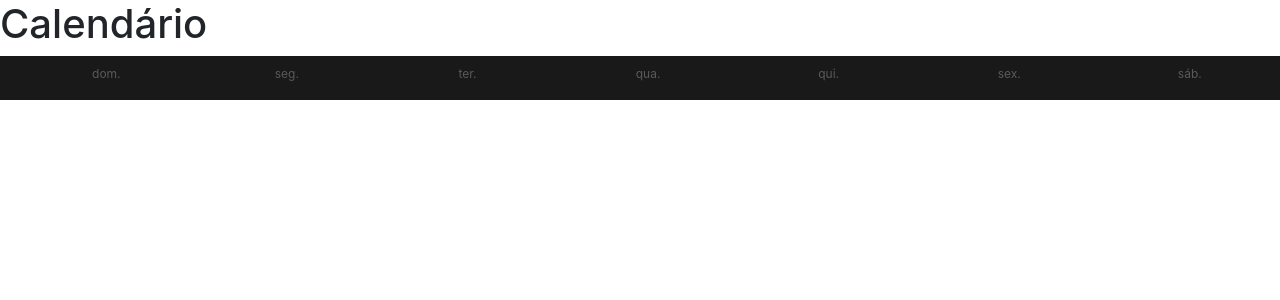
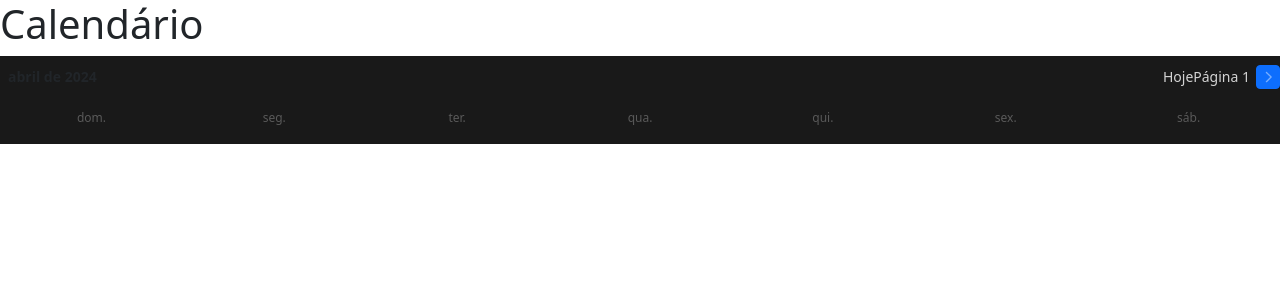
Before and after one commit to gu1lh3rm3s0rd1/TaskHub, a Node server app: page /dias/ in a window 1280 px wide. Shown: the top 300 px of the page. Run offline with Node 20, Linux system fonts and the light colour scheme; data that the repository does not hold is empty; some libraries are stand-ins or nearby versions.

Commit message:
Paginacao dos dias concluida. Rotas de PUT e DELETEainda nao prontas

```diff
--- a/app.js
+++ b/app.js
@@ -2,7 +2,6 @@
 const express = require('express');
 const bodyParser = require('body-parser');
 const tarefasRouter = require('./routes/tarefas');
-const calendarRoutes = require('./routes/calendario');
 const diasRouter = require('./routes/dias');
 
 require('./db'); // Isso assegura que o banco de dados esteja conectado
@@ -23,21 +22,7 @@ app.use(express.static('public'));
 
 // Rotas
 app.use('/tarefas', tarefasRouter);
-app.use('/api/calendar', calendarRoutes);
 app.use('/dias', diasRouter);
-app.get('/', (req, res) => {
-  const date = new Date();
-  const year = date.getFullYear();
-  const month = date.getMonth(); // Mês atual (0-11)
-
-  // Calcula o número de dias no mês
-  const daysInMonth = new Date(year, month + 1, 0).getDate();
-
-  // Gerar array de dias [1, 2, ..., daysInMonth]
-  const days = Array.from({ length: daysInMonth }, (_, i) => i + 1);
-
-  res.render('teste2', { year, month, days, title: 'Calendário' });
-});
 
 const PORT = process.env.PORT || 3000;
 
--- a/public/js/calendar.js
+++ b/public/js/calendar.js
@@ -1,30 +1,127 @@
-document.addEventListener('DOMContentLoaded', function () {
-    const days = document.querySelectorAll('.day');
-    const modal = document.getElementById('taskModal');
-    const closeBtn = document.querySelector('.close');
-    const form = document.getElementById('taskForm');
+document.querySelectorAll('.dia-calendario').forEach(cell => {
+    cell.addEventListener('click', function () {
+        const selectedDate = this.getAttribute('data-date');
+        document.getElementById('data').value = selectedDate; // Fill the date field in the form
 
-    days.forEach(day => {
-        day.addEventListener('click', function () {
-            modal.style.display = 'block';
+        // Bootstrap modal show method
+        $('#myModal').modal('show');
     });
 });
 
-    closeBtn.addEventListener('click', function () {
-        modal.style.display = 'none';
+
+
+
+///////////////////////////////////////////////////////////////////////////////////////////////////////////////////////////////////
+
+
+
+
+function carregarTarefas() {
+    fetch('/tarefas')
+        .then(response => response.json())
+        .then(data => {
+            const listaTarefas = document.getElementById('listaTarefas');
+            listaTarefas.innerHTML = '';
+            const ul = document.createElement('ul');
+            ul.classList.add('list-group');
+
+            data.forEach(tarefa => {
+                const li = document.createElement('li');
+                li.classList.add('list-group-item');
+                li.innerHTML = `
+          <h5 class="mb-1">${tarefa.titulo}</h5>
+          <p class="mb-1">${tarefa.descricao}</p>
+          <small>Data: ${new Date(tarefa.data).toLocaleDateString()}</small><br>
+          <small>Status: ${tarefa.status}</small>
+          <button onclick="editarTarefa('${tarefa._id.$oid}')" class="btn btn-primary btn-sm" data-bs-toggle="modal" data-bs-target="#editModal">Editar</button>
+          <button onclick="deletarTarefa('${tarefa._id.$oid}')" class="btn btn-danger btn-sm" data-bs-toggle="modal" data-bs-target="#deleteModal">Deletar</button>
+        `;
+                ul.appendChild(li);
             });
 
-    window.onclick = function (event) {
-        if (event.target == modal) {
-            modal.style.display = 'none';
+            listaTarefas.appendChild(ul);
+        })
+        .catch(error => console.error('Erro ao carregar tarefas:', error));
 }
-    };
 
-    form.addEventListener('submit', function (event) {
-        event.preventDefault();
-        const taskDescription = document.getElementById('taskDescription').value;
-        console.log('Tarefa adicionada: ' + taskDescription);
-        modal.style.display = 'none';
-        // Adicione a tarefa ao banco de dados ou a uma lista de tarefas aqui
+window.onload = carregarTarefas;
+
+// Função para atualizar uma tarefa
+async function atualizarTarefa(id, titulo, descricao, data, status) {
+    try {
+        await fetch(`/tarefas/${id}`, {
+            method: 'PUT',
+            headers: {
+                'Content-Type': 'application/json'
+            },
+            body: JSON.stringify({
+                titulo,
+                descricao,
+                data,
+                status
+            })
         });
+        carregarTarefas(); // Recarregar tarefas após atualização
+        var editModal = new bootstrap.Modal(document.getElementById('editModal'));
+        editModal.hide();
+    } catch (error) {
+        console.error('Erro ao atualizar tarefa:', error);
+    }
+}
+
+// Função para deletar uma tarefa
+async function deletarTarefa(id) {
+    try {
+        await fetch(`/tarefas/${id}`, {
+            method: 'DELETE'
         });
+        carregarTarefas(); // Recarregar tarefas após exclusão
+        var deleteModal = new bootstrap.Modal(document.getElementById('deleteModal'));
+        deleteModal.hide();
+    } catch (error) {
+        console.error('Erro ao deletar tarefa:', error);
+    }
+}
+
+// Adicionar evento de submit para o formulário de edição
+document.getElementById('editForm').addEventListener('submit', function (e) {
+    e.preventDefault();
+    const id = document.getElementById('editId').value;
+    const titulo = document.getElementById('editTitulo').value;
+    const descricao = document.getElementById('editDescricao').value;
+    const data = document.getElementById('editData').value;
+    const status = document.getElementById('editStatus').value;
+    atualizarTarefa(id, titulo, descricao, data, status);
+});
+
+// Adicionar evento de submit para o formulário de deleção
+document.getElementById('deleteForm').addEventListener('submit', function (e) {
+    e.preventDefault();
+    const id = document.getElementById('deleteId').value;
+    deletarTarefa(id);
+});
+
+
+
+
+
+////////////////////////////////////////////////////////////////////////////////////////////////////////////////////////////////////////////
+
+
+
+
+function paginaAnterior() {
+    var url = new URL(window.location.href);
+    var page = parseInt(url.searchParams.get("page") || 1);
+    if (page > 1) {
+        url.searchParams.set("page", page - 1);
+        window.location.href = url.toString();
+    }
+}
+
+function proximaPagina() {
+    var url = new URL(window.location.href);
+    var page = parseInt(url.searchParams.get("page") || 1);
+    url.searchParams.set("page", page + 1);
+    window.location.href = url.toString();
+}
--- a/routes/dias.js
+++ b/routes/dias.js
@@ -1,28 +1,72 @@
 // // routes/dias.js
+// const express = require('express');
+// const router = express.Router();
+// const Dia = require('../models/Dia');
+
+// router.get('/', async (req, res) => {
+//     try {
+//         const currentYear = new Date().getFullYear();
+//         const nextYear = currentYear + 1;
+//         const startDate = new Date(currentYear, 0, 1); // Primeiro dia do ano atual
+//         const endDate = new Date(nextYear, 11, 31); // Último dia do ano seguinte
+
+//         const dias = await Dia.find({
+//             data: { $gte: startDate, $lte: endDate }
+//         }).sort({ data: 1 });
+
+//         const semanas = agruparDiasPorSemana(dias);
+//         res.render('teste2', { semanas }); // Aqui está passando as semanas corretamente
+//     } catch (err) {
+//         res.status(500).send("Erro ao recuperar dados: " + err);
+//     }
+// });
+
+// // Função para agrupar os dias em semanas
+// function agruparDiasPorSemana(dias) {
+//     const semanas = [];
+//     let semana = [];
+
+//     dias.forEach((dia, index) => {
+//         if (new Date(dia.data).getDay() === 0 && semana.length > 0) {
+//             semanas.push(semana);
+//             semana = [];
+//         }
+//         semana.push(dia);
+//         if (index === dias.length - 1) {
+//             semanas.push(semana);
+//         }
+//     });
+
+//     return semanas;
+// }
+
+// module.exports = router;
+
+
+// routes/dias.js
 const express = require('express');
 const router = express.Router();
 const Dia = require('../models/Dia');
 
-// router.get('/', (req, res) => {
-//     Dia.find({})
-//         .then(dias => {
-//             res.render('teste2', { dias }); // Certifique-se de que 'teste2' é o nome correto do arquivo EJS na pasta views
-//         })
-//         .catch(err => {
-//             res.status(500).send("Erro ao recuperar dados: " + err);
-//         });
-// });
-
-
-
-
-
-
 router.get('/', async (req, res) => {
     try {
-        const dias = await Dia.find({}).sort({ data: 1 });
+        const page = req.query.page || 1; // Página atual
+        const daysPerPage = 35; // Dias por página
+
+        const currentYear = new Date().getFullYear();
+        const nextYear = currentYear + 1;
+        const startDate = new Date(currentYear, 0, 1); // Primeiro dia do ano atual
+        const endDate = new Date(nextYear, 11, 31); // Último dia do ano seguinte
+
+        const dias = await Dia.find({
+            data: { $gte: startDate, $lte: endDate }
+        })
+            .sort({ data: 1 })
+            .skip((page - 1) * daysPerPage) // Ignora os dias das páginas anteriores
+            .limit(daysPerPage); // Limita a quantidade de dias por página
+
         const semanas = agruparDiasPorSemana(dias);
-        res.render('teste2', { semanas }); // Aqui está passando as semanas corretamente
+        res.render('teste2', { semanas, currentPage: page }); // Passa a página atual para o template
     } catch (err) {
         res.status(500).send("Erro ao recuperar dados: " + err);
     }
--- a/routes/tarefas.js
+++ b/routes/tarefas.js
@@ -1,3 +1,4 @@
+// routes/tarefas.js
 const express = require('express');
 const router = express.Router();
 const tarefasController = require('../controllers/tarefasController');
--- a/views/teste2.ejs
+++ b/views/teste2.ejs
@@ -5,8 +5,9 @@
   <meta charset="UTF-8">
   <meta name="viewport" content="width=device-width, initial-scale=1.0">
   <title>Calendário</title>
+  <link href="https://maxcdn.bootstrapcdn.com/bootstrap/4.5.2/css/bootstrap.min.css" rel="stylesheet">
+  <link href="https://cdn.jsdelivr.net/npm/bootstrap@5.3.3/dist/css/bootstrap.min.css" rel="stylesheet" integrity="sha384-QWTKZyjpPEjISv5WaRU9OFeRpok6YctnYmDr5pNlyT2bRjXh0JMhjY6hW+ALEwIH" crossorigin="anonymous">
 
-  <link href="https://maxcdn.bootstrapcdn.com/bootstrap/4.5.2/css/bootstrap.min.css" rel="stylesheet">
   <script src="https://ajax.googleapis.com/ajax/libs/jquery/3.5.1/jquery.min.js"></script>
   <script src="https://cdnjs.cloudflare.com/ajax/libs/popper.js/1.16.0/umd/popper.min.js"></script>
   <script src="https://maxcdn.bootstrapcdn.com/bootstrap/4.5.2/js/bootstrap.min.js"></script>
@@ -17,31 +18,45 @@
   <h1>Calendário</h1>
 
   <div style="position: absolute; left: 0px; right: 0px; background: rgb(25, 25, 25); z-index: 85;">
+    <div class="pagination" style="display: flex; height: 42px; align-items: center; margin-bottom: 2px;">
+      <div style="font-weight: 600; margin-left: 8px; margin-right: 8px; line-height: 1; font-size: 14px;">
+        abril de 2024
+      </div>
+
+      <div style="flex-grow: 1;"></div>
+
+      <% if (currentPage> 1) { %>
+      <!-- mes anterior -->
+      <div role="button" tabindex="0" onclick="paginaAnterior()" class="btn btn-primary" style="user-select: none; transition: background 20ms ease-in; cursor: pointer; display: inline-flex; align-items: center; justify-content: center; flex-shrink: 0; border-radius: 4px; height: 24px; width: 24px; padding: 0px;" aria-label="Mês anterior">
+        <svg role="graphics-symbol" viewBox="0 0 16 16" style="width: 14px; height: 14px; display: block; fill: rgba(255, 255, 255, 0.445); flex-shrink: 0;" class="chevronLeft">
+          <path d="M3.61816 8.06445C3.61816 8.29688 3.70703 8.49512 3.8916 8.67285L9.22363 13.8887C9.36719 14.0391 9.55859 14.1143 9.77734 14.1143C10.2217 14.1143 10.5703 13.7725 10.5703 13.3213C10.5703 13.1025 10.4814 12.9043 10.3311 12.7539L5.52539 8.06445L10.3311 3.375C10.4814 3.21777 10.5703 3.01953 10.5703 2.80078C10.5703 2.35645 10.2217 2.01465 9.77734 2.01465C9.55859 2.01465 9.36719 2.08984 9.22363 2.24023L3.8916 7.45605C3.70703 7.63379 3.625 7.83203 3.61816 8.06445Z">
+          </path>
+        </svg>
+      </div>
+      <% } %>
+
+      <div role="button" tabindex="0" onclick="irParaHoje()" style="user-select: none; transition: background 20ms ease-in; cursor: pointer; display: inline-flex; align-items: center; flex-shrink: 0; white-space: nowrap; height: 24px; border-radius: 4px; font-size: 14px; line-height: 1.2; min-width: 0px; padding-left: 6px; padding-right: 6px; color: rgba(255, 255, 255, 0.81);">
+        Hoje <br> <span> Página <%= currentPage %></span>
+      </div>
+
+      <!-- proximo mes -->
+      <div role="button" tabindex="0" onclick="proximaPagina()" class="btn btn-primary" style="user-select: none; transition: background 20ms ease-in; cursor: pointer; display: inline-flex; align-items: center; justify-content: center; flex-shrink: 0; border-radius: 4px; height: 24px; width: 24px; padding: 0px;" aria-label="Próximo mês">
+        <svg role="graphics-symbol" viewBox="0 0 16 16" style="width: 14px; height: 14px; display: block; fill: rgba(255, 255, 255, 0.445); flex-shrink: 0;" class="chevronRight">
+          <path d="M12.375 8.06445C12.375 7.83203 12.2861 7.63379 12.1084 7.45605L6.77637 2.24023C6.62598 2.08984 6.44141 2.01465 6.22266 2.01465C5.77832 2.01465 5.42285 2.35645 5.42285 2.80078C5.42285 3.01953 5.51172 3.21777 5.66211 3.375L10.4746 8.06445L5.66211 12.7539C5.51855 12.9043 5.42285 13.1025 5.42285 13.3213C5.42285 13.7725 5.77832 14.1143 6.22266 14.1143C6.44141 14.1143 6.62598 14.0391 6.77637 13.8887L12.1084 8.67285C12.293 8.49512 12.375 8.29688 12.375 8.06445Z">
+          </path>
+        </svg>
+      </div>
+    </div>
+
     <div style="display: flex; height: 42px; align-items: center; margin-bottom: 2px;">
       <!-- Cabeçalho do Calendário -->
-      <div style="font-weight: 600; margin-left: 8px; margin-right: 8px; line-height: 1; font-size: 14px;">
-      </div>
-      <div style="flex-grow: 1; flex-basis: 0px; text-align: center; font-size: 12px; height: 24px; color: rgba(255, 255, 255, 0.283);">
-        dom.
-      </div>
-      <div style="flex-grow: 1; flex-basis: 0px; text-align: center; font-size: 12px; height: 24px; color: rgba(255, 255, 255, 0.283);">
-        seg.
-      </div>
-      <div style="flex-grow: 1; flex-basis: 0px; text-align: center; font-size: 12px; height: 24px; color: rgba(255, 255, 255, 0.283);">
-        ter.
-      </div>
-      <div style="flex-grow: 1; flex-basis: 0px; text-align: center; font-size: 12px; height: 24px; color: rgba(255, 255, 255, 0.283);">
-        qua.
-      </div>
-      <div style="flex-grow: 1; flex-basis: 0px; text-align: center; font-size: 12px; height: 24px; color: rgba(255, 255, 255, 0.283);">
-        qui.
-      </div>
-      <div style="flex-grow: 1; flex-basis: 0px; text-align: center; font-size: 12px; height: 24px; color: rgba(255, 255, 255, 0.283);">
-        sex.
-      </div>
-      <div style="flex-grow: 1; flex-basis: 0px; text-align: center; font-size: 12px; height: 24px; color: rgba(255, 255, 255, 0.283);">
-        sáb.
-      </div>
+      <div style="flex-grow: 1; flex-basis: 0px; text-align: center; font-size: 12px; height: 24px; color: rgba(255, 255, 255, 0.283);">dom.</div>
+      <div style="flex-grow: 1; flex-basis: 0px; text-align: center; font-size: 12px; height: 24px; color: rgba(255, 255, 255, 0.283);">seg.</div>
+      <div style="flex-grow: 1; flex-basis: 0px; text-align: center; font-size: 12px; height: 24px; color: rgba(255, 255, 255, 0.283);">ter.</div>
+      <div style="flex-grow: 1; flex-basis: 0px; text-align: center; font-size: 12px; height: 24px; color: rgba(255, 255, 255, 0.283);">qua.</div>
+      <div style="flex-grow: 1; flex-basis: 0px; text-align: center; font-size: 12px; height: 24px; color: rgba(255, 255, 255, 0.283);">qui.</div>
+      <div style="flex-grow: 1; flex-basis: 0px; text-align: center; font-size: 12px; height: 24px; color: rgba(255, 255, 255, 0.283);">sex.</div>
+      <div style="flex-grow: 1; flex-basis: 0px; text-align: center; font-size: 12px; height: 24px; color: rgba(255, 255, 255, 0.283);">sáb.</div>
     </div>
   </div>
 
@@ -50,7 +65,7 @@
   <% semanas.forEach(semana=> { %>
   <div>
     <% semana.forEach(dia=> { %>
-    <div class="dia-calendario" data-date="<%= dia.data.toISOString().slice(0, 10) %>" style="display: inline-block; width: calc(100% / 8); border: 1px solid #ccc; padding: 10px; box-sizing: border-box; cursor: pointer;">
+    <div id="diasCalendario" class="dia-calendario mt-4" data-date="<%= dia.data.toISOString().slice(0, 10) %>" style="display: inline-block; width: calc(100% / 8); border: 1px solid #ccc; padding: 10px; box-sizing: border-box; cursor: pointer;">
       <%= new Date(dia.data).getDate() %> - <%= dia.diaDaSemana %>
     </div>
     <% }); %>
@@ -61,7 +76,9 @@
   </div>
   <% }); %>
 
+
   <br>
+
 
   <!-- Modal -->
   <div class="modal fade" id="myModal" tabindex="-1" role="dialog" aria-labelledby="modalLabel" aria-hidden="true">
@@ -69,9 +86,7 @@
       <div class="modal-content">
         <div class="modal-header">
           <h5 class="modal-title" id="modalLabel">Nova Tarefa</h5>
-          <button type="button" class="close" data-dismiss="modal" aria-label="Close">
-            <span aria-hidden="true">&times;</span>
-          </button>
+          <button type="button" class="btn-close" data-bs-dismiss="modal" aria-label="Close"></button>
         </div>
         <div class="modal-body">
           <form action="/tarefas" method="POST">
@@ -93,20 +108,10 @@
     </div>
   </div>
 
-  <script>
-    document.querySelectorAll('.dia-calendario').forEach(cell => {
-      cell.addEventListener('click', function() {
-        const selectedDate = this.getAttribute('data-date');
-        document.getElementById('data').value = selectedDate; // Fill the date field in the form
-
-        // Bootstrap modal show method
-        $('#myModal').modal('show');
-      });
-    });
-  </script>
 
   <!-- Div para exibir as tarefas -->
   <div id="listaTarefas" class="mt-4"></div>
+
 
   <!-- Modal para Edição de Tarefas -->
   <div class="modal fade" id="editModal" tabindex="-1" aria-labelledby="editModalLabel" aria-hidden="true">
@@ -130,12 +135,13 @@
               <option value="pendente">Pendente</option>
               <option value="concluido">Concluído</option>
             </select><br>
-            <button type="submit">Salvar Alterações</button>
+            <button type="button" id="editSubmitButton">Salvar Alterações</button>
           </form>
         </div>
       </div>
     </div>
   </div>
+
 
   <!-- Modal para Deleção de Tarefas -->
   <div class="modal fade" id="deleteModal" tabindex="-1" aria-labelledby="deleteModalLabel" aria-hidden="true">
@@ -148,86 +154,17 @@
         <div class="modal-body">
           <form id="deleteForm" style="display: none;" method="POST">
             <input type="hidden" id="deleteId" name="_id">
-            <button type="submit">Confirmar Deleção</button>
+            <button type="button" id="deleteSubmitButton">Confirmar Deleção</button>
           </form>
         </div>
       </div>
     </div>
   </div>
 
-  <script>
-    function carregarTarefas() {
-      fetch('/tarefas')
-        .then(response => response.json())
-        .then(data => {
-          const listaTarefas = document.getElementById('listaTarefas');
-          listaTarefas.innerHTML = '';
-          const ul = document.createElement('ul');
-          ul.classList.add('list-group');
 
-          data.forEach(tarefa => {
-            const li = document.createElement('li');
-            li.classList.add('list-group-item');
-            li.innerHTML = `
-            <h5 class="mb-1">${tarefa.titulo}</h5>
-            <p class="mb-1">${tarefa.descricao}</p>
-            <small>Data: ${new Date(tarefa.data).toLocaleDateString()}</small><br>
-            <small>Status: ${tarefa.status}</small>
-            <button onclick="editarTarefa('${tarefa._id.$oid}')" class="btn btn-primary btn-sm" data-bs-toggle="modal" data-bs-target="#editModal">Editar</button>
-            <button onclick="deletarTarefa('${tarefa._id.$oid}')" class="btn btn-danger btn-sm" data-bs-toggle="modal" data-bs-target="#deleteModal">Deletar</button>
-          `;
-            ul.appendChild(li);
-          });
+  <script src="/js/calendar.js"></script>
+  <script src="https://cdn.jsdelivr.net/npm/bootstrap@5.3.3/dist/js/bootstrap.bundle.min.js" integrity="sha384-YvpcrYf0tY3lHB60NNkmXc5s9fDVZLESaAA55NDzOxhy9GkcIdslK1eN7N6jIeHz" crossorigin="anonymous"></script>
 
-          listaTarefas.appendChild(ul);
-        })
-        .catch(error => console.error('Erro ao carregar tarefas:', error));
-    }
-
-    document.getElementById('editForm').addEventListener('submit', function(e) {
-      e.preventDefault();
-      const id = document.getElementById('editId').value;
-      const titulo = document.getElementById('editTitulo').value;
-      const descricao = document.getElementById('editDescricao').value;
-      const data = document.getElementById('editData').value;
-      const status = document.getElementById('editStatus').value;
-
-      fetch(`/tarefas/${id}`, {
-        method: 'PUT',
-        headers: {
-          'Content-Type': 'application/json'
-        },
-        body: JSON.stringify({
-          titulo,
-          descricao,
-          data,
-          status
-        })
-      }).then(() => {
-        carregarTarefas();
-        var editModal = new bootstrap.Modal(document.getElementById('editModal'));
-        editModal.hide();
-      });
-    });
-
-    function deletarTarefa(id) {
-      document.getElementById('deleteId').value = id;
-    }
-
-    document.getElementById('deleteForm').addEventListener('submit', function(e) {
-      e.preventDefault();
-      const id = document.getElementById('deleteId').value;
-      fetch(`/tarefas/${id}`, {
-        method: 'DELETE'
-      }).then(() => {
-        carregarTarefas();
-        var deleteModal = new bootstrap.Modal(document.getElementById('deleteModal'));
-        deleteModal.hide();
-      });
-    });
-
-    window.onload = carregarTarefas;
-  </script>
 
 </body>
 
```
Also changed, not shown: controllers/calendarioController.js (deleted, +0 -9 lines), routes/calendario.js (deleted, +0 -16 lines). Lines whose indentation alone changed are shown as unchanged.
